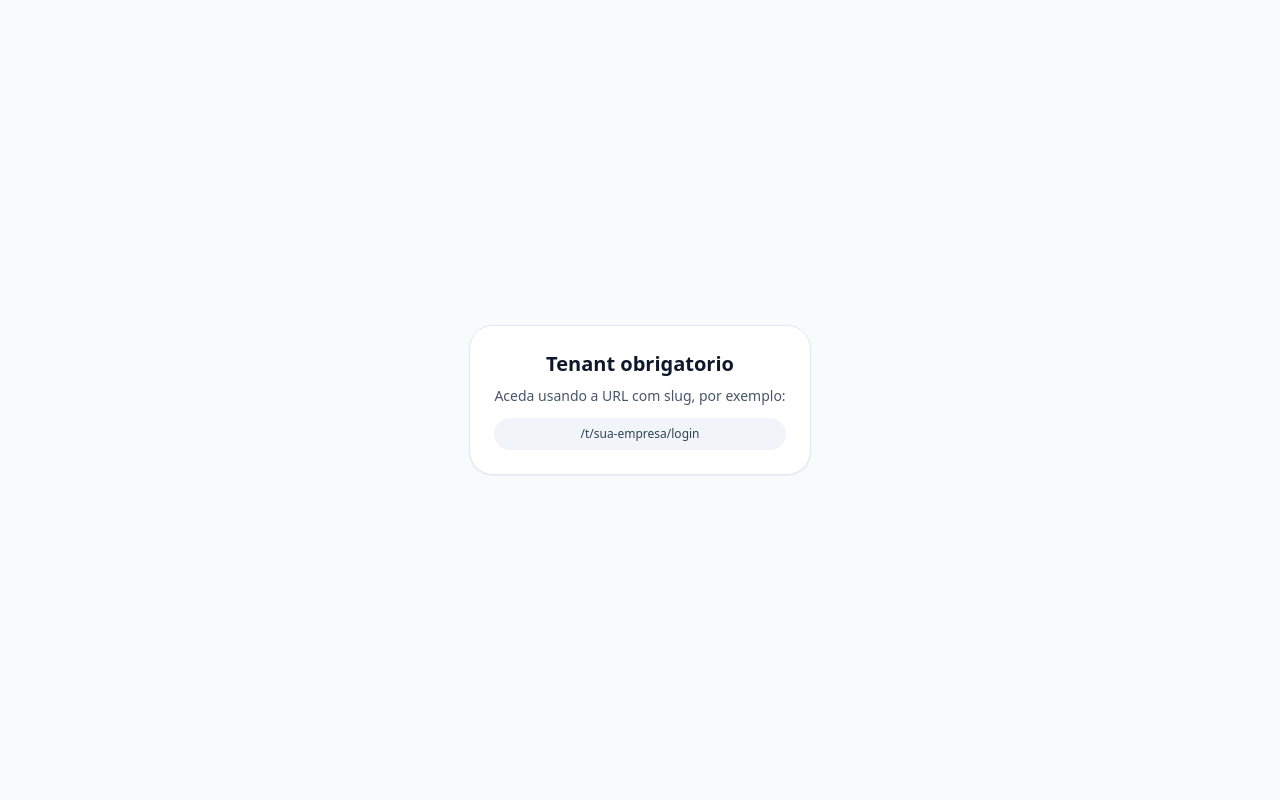
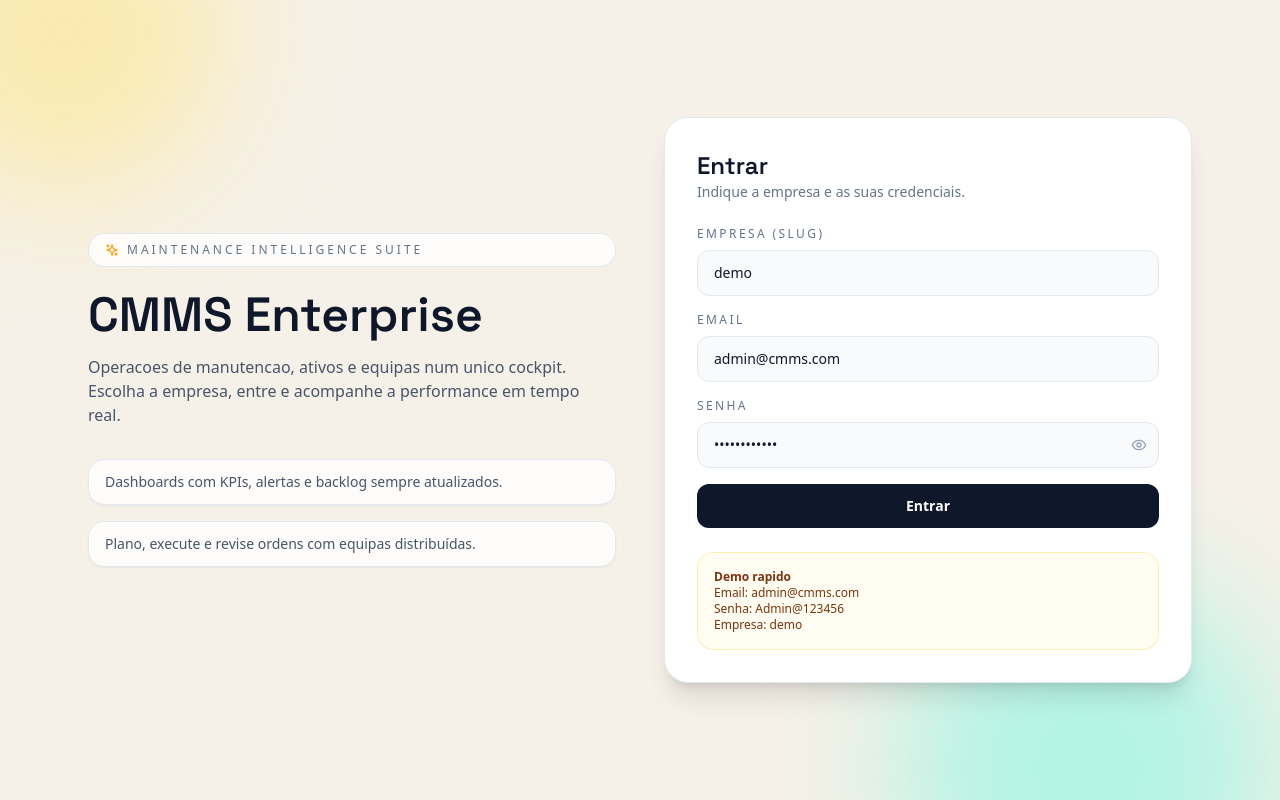
Before and after one commit to djduartesantos-hub/Manuten-o-, a React (Vite) app in the folder frontend/: page / in a window 1280 px wide. Built offline with nearby package versions, Linux system fonts and the light colour scheme.

Commit message:
feat: redesign login and show on root

```diff
--- a/frontend/src/App.tsx
+++ b/frontend/src/App.tsx
@@ -90,7 +90,7 @@ function App() {
       <SocketProvider>
         <BrowserRouter>
           <Routes>
-            <Route path="/" element={<TenantGate />} />
+            <Route path="/" element={<LoginPage />} />
             <Route path="/setup" element={<SetupInitPage />} />
             <Route path="/t/:tenantSlug/*" element={<TenantRoutes />} />
           </Routes>
@@ -102,29 +102,6 @@ function App() {
 }
 
 export default App;
-
-function TenantGate() {
-  const storedSlug = localStorage.getItem('tenantSlug');
-  const normalized = storedSlug ? storedSlug.trim().toLowerCase() : '';
-
-  if (normalized) {
-    return <Navigate to={`/t/${normalized}/login`} replace />;
-  }
-
-  return (
-    <div className="min-h-screen flex items-center justify-center bg-slate-50 p-6">
-      <div className="max-w-md rounded-3xl border border-slate-200 bg-white p-6 text-center shadow-sm">
-        <h1 className="text-xl font-semibold text-slate-900">Tenant obrigatorio</h1>
-        <p className="mt-2 text-sm text-slate-600">
-          Aceda usando a URL com slug, por exemplo:
-        </p>
-        <div className="mt-3 rounded-full bg-slate-100 px-4 py-2 text-xs text-slate-700">
-          /t/sua-empresa/login
-        </div>
-      </div>
-    </div>
-  );
-}
 
 function TenantRoutes() {
   const { tenantSlug } = useParams();
--- a/frontend/src/pages/LoginPage.tsx
+++ b/frontend/src/pages/LoginPage.tsx
@@ -2,17 +2,32 @@ import React from 'react';
 import { useNavigate, useParams } from 'react-router-dom';
 import { useAuth } from '../hooks/useAuth';
 import { login as apiLogin } from '../services/api';
-import { AlertCircle, Eye, EyeOff } from 'lucide-react';
+import { AlertCircle, Eye, EyeOff, Sparkles } from 'lucide-react';
+import { useAppStore } from '../context/store';
 
 export function LoginPage() {
   const navigate = useNavigate();
   const { tenantSlug } = useParams();
-  const { setAuth } = useAuth();
+  const { setAuth, isAuthenticated } = useAuth();
+  const { setTenantSlug } = useAppStore();
+  const storedSlug = (localStorage.getItem('tenantSlug') || '').trim().toLowerCase();
+  const [tenantSlugInput, setTenantSlugInput] = React.useState(
+    tenantSlug?.trim().toLowerCase() || storedSlug || 'demo'
+  );
   const [email, setEmail] = React.useState('admin@cmms.com');
   const [password, setPassword] = React.useState('Admin@123456');
   const [showPassword, setShowPassword] = React.useState(false);
   const [error, setError] = React.useState('');
   const [loading, setLoading] = React.useState(false);
+
+  React.useEffect(() => {
+    if (isAuthenticated) {
+      const slug = tenantSlug?.trim().toLowerCase() || storedSlug || tenantSlugInput;
+      if (slug) {
+        navigate(`/t/${slug}/dashboard`, { replace: true });
+      }
+    }
+  }, [isAuthenticated, navigate, storedSlug, tenantSlug, tenantSlugInput]);
 
   const handleSubmit = async (e: React.FormEvent) => {
     e.preventDefault();
@@ -20,15 +35,18 @@ export function LoginPage() {
     setLoading(true);
 
     try {
-      if (!tenantSlug) {
-        setError('Tenant inválido');
+      const resolvedSlug = (tenantSlug || tenantSlugInput).trim().toLowerCase();
+
+      if (!resolvedSlug) {
+        setError('Empresa (tenant) obrigatoria');
         setLoading(false);
         return;
       }
 
-      const result = await apiLogin(tenantSlug, email, password);
+      const result = await apiLogin(resolvedSlug, email, password);
       setAuth(result.user, result.token, result.refreshToken);
-      navigate(`/t/${tenantSlug}/dashboard`);
+      setTenantSlug(resolvedSlug);
+      navigate(`/t/${resolvedSlug}/dashboard`);
     } catch (err) {
       setError(err instanceof Error ? err.message : 'Login failed');
     } finally {
@@ -37,32 +55,65 @@ export function LoginPage() {
   };
 
   return (
-    <div className="min-h-screen bg-gradient-to-br from-primary-600 to-primary-900 flex items-center justify-center p-4">
-      <div className="w-full max-w-md">
-        {/* Logo */}
-        <div className="text-center mb-8">
-          <div className="inline-flex items-center justify-center w-16 h-16 bg-white rounded-lg mb-4">
-            <span className="text-3xl">⚙️</span>
+    <div className="min-h-screen bg-[#f6f1e8] text-slate-900 relative overflow-hidden">
+      <div className="absolute -top-32 -left-24 h-80 w-80 rounded-full bg-amber-200/60 blur-3xl" />
+      <div className="absolute -bottom-40 right-0 h-96 w-96 rounded-full bg-teal-200/70 blur-3xl" />
+
+      <div className="relative mx-auto flex min-h-screen max-w-6xl flex-col items-center gap-12 px-6 py-16 lg:flex-row lg:items-stretch">
+        <div className="flex w-full flex-col justify-center lg:w-1/2">
+          <div className="inline-flex items-center gap-2 rounded-full border border-slate-200 bg-white/80 px-4 py-2 text-xs uppercase tracking-[0.25em] text-slate-500">
+            <Sparkles className="h-3.5 w-3.5 text-amber-500" />
+            Maintenance Intelligence Suite
           </div>
-          <h1 className="text-3xl font-bold text-white mb-2">CMMS Enterprise</h1>
-          <p className="text-primary-100">Computerized Maintenance Management System</p>
+          <h1 className="mt-6 text-4xl font-semibold text-slate-900 font-display lg:text-5xl">
+            CMMS Enterprise
+          </h1>
+          <p className="mt-4 text-base text-slate-600">
+            Operacoes de manutencao, ativos e equipas num unico cockpit. Escolha a empresa, entre e
+            acompanhe a performance em tempo real.
+          </p>
+          <div className="mt-8 grid gap-4 text-sm text-slate-600">
+            <div className="rounded-2xl border border-slate-200 bg-white/80 px-4 py-3 shadow-sm">
+              Dashboards com KPIs, alertas e backlog sempre atualizados.
+            </div>
+            <div className="rounded-2xl border border-slate-200 bg-white/80 px-4 py-3 shadow-sm">
+              Plano, execute e revise ordens com equipas distribuídas.
+            </div>
+          </div>
         </div>
 
-        {/* Login Card */}
-        <div className="bg-white rounded-lg shadow-xl p-8">
-          <h2 className="text-2xl font-bold text-gray-900 mb-6">Entrar na Plataforma</h2>
+        <div className="flex w-full items-center lg:w-1/2">
+          <div className="w-full rounded-3xl border border-slate-200 bg-white p-8 shadow-xl">
+            <div className="mb-6">
+              <h2 className="text-2xl font-semibold text-slate-900 font-display">Entrar</h2>
+              <p className="text-sm text-slate-500">Indique a empresa e as suas credenciais.</p>
+            </div>
 
             {error && (
-            <div className="mb-6 flex items-center gap-3 p-4 bg-red-50 border border-red-200 rounded-lg">
+              <div className="mb-6 flex items-start gap-3 rounded-2xl border border-red-200 bg-red-50 p-4">
                 <AlertCircle className="w-5 h-5 text-red-600 flex-shrink-0" />
                 <p className="text-sm text-red-800">{error}</p>
               </div>
             )}
 
             <form onSubmit={handleSubmit} className="space-y-4">
-            {/* Email */}
               <div>
-              <label htmlFor="email" className="block text-sm font-medium text-gray-700 mb-1">
+                <label htmlFor="tenant" className="block text-xs font-medium text-slate-500 uppercase tracking-[0.2em]">
+                  Empresa (slug)
+                </label>
+                <input
+                  id="tenant"
+                  type="text"
+                  value={tenantSlugInput}
+                  onChange={(e) => setTenantSlugInput(e.target.value)}
+                  className="mt-2 w-full rounded-xl border border-slate-200 bg-slate-50 px-4 py-3 text-sm text-slate-900 focus:border-amber-400 focus:outline-none"
+                  placeholder="demo"
+                  required
+                />
+              </div>
+
+              <div>
+                <label htmlFor="email" className="block text-xs font-medium text-slate-500 uppercase tracking-[0.2em]">
                   Email
                 </label>
                 <input
@@ -70,59 +121,51 @@ export function LoginPage() {
                   type="email"
                   value={email}
                   onChange={(e) => setEmail(e.target.value)}
-                className="w-full px-4 py-2 border border-gray-300 rounded-lg focus:ring-2 focus:ring-primary-600 focus:border-transparent"
+                  className="mt-2 w-full rounded-xl border border-slate-200 bg-slate-50 px-4 py-3 text-sm text-slate-900 focus:border-amber-400 focus:outline-none"
                   required
                 />
               </div>
 
-            {/* Password */}
               <div>
-              <label htmlFor="password" className="block text-sm font-medium text-gray-700 mb-1">
+                <label htmlFor="password" className="block text-xs font-medium text-slate-500 uppercase tracking-[0.2em]">
                   Senha
                 </label>
-              <div className="relative">
+                <div className="relative mt-2">
                   <input
                     id="password"
                     type={showPassword ? 'text' : 'password'}
                     value={password}
                     onChange={(e) => setPassword(e.target.value)}
-                  className="w-full px-4 py-2 border border-gray-300 rounded-lg focus:ring-2 focus:ring-primary-600 focus:border-transparent pr-10"
+                    className="w-full rounded-xl border border-slate-200 bg-slate-50 px-4 py-3 text-sm text-slate-900 focus:border-amber-400 focus:outline-none pr-12"
                     required
                   />
                   <button
                     type="button"
                     onClick={() => setShowPassword(!showPassword)}
-                  className="absolute right-3 top-1/2 transform -translate-y-1/2 text-gray-500 hover:text-gray-700"
+                    className="absolute right-3 top-1/2 -translate-y-1/2 text-slate-400 hover:text-slate-600"
                   >
                     {showPassword ? <EyeOff className="w-4 h-4" /> : <Eye className="w-4 h-4" />}
                   </button>
                 </div>
               </div>
 
-            {/* Submit Button */}
               <button
                 type="submit"
                 disabled={loading}
-              className="w-full bg-primary-600 hover:bg-primary-700 disabled:bg-gray-400 text-white font-medium py-2 rounded-lg transition mt-6"
+                className="mt-2 w-full rounded-xl bg-slate-900 px-4 py-3 text-sm font-semibold text-white transition hover:bg-slate-800 disabled:bg-slate-400"
               >
                 {loading ? 'Entrando...' : 'Entrar'}
               </button>
             </form>
 
-          {/* Demo Info */}
-          <div className="mt-6 p-4 bg-blue-50 border border-blue-200 rounded-lg">
-            <p className="text-sm text-blue-900 font-medium mb-2">Credenciais de Demo:</p>
-            <ul className="text-xs text-blue-800 space-y-1">
-              <li>• Email: <code className="bg-white px-1 rounded">admin@cmms.com</code></li>
-              <li>• Senha: <code className="bg-white px-1 rounded">Admin@123456</code></li>
-            </ul>
+            <div className="mt-6 rounded-2xl border border-amber-200/60 bg-amber-50/70 p-4 text-xs text-amber-900">
+              <p className="font-semibold">Demo rapido</p>
+              <p>Email: admin@cmms.com</p>
+              <p>Senha: Admin@123456</p>
+              <p>Empresa: demo</p>
             </div>
           </div>
-
-        {/* Footer */}
-        <p className="text-center text-primary-100 text-sm mt-8">
-          © 2024 CMMS Enterprise. Todos os direitos reservados.
-        </p>
+        </div>
       </div>
     </div>
   );
```
Lines whose indentation alone changed are shown as unchanged.
